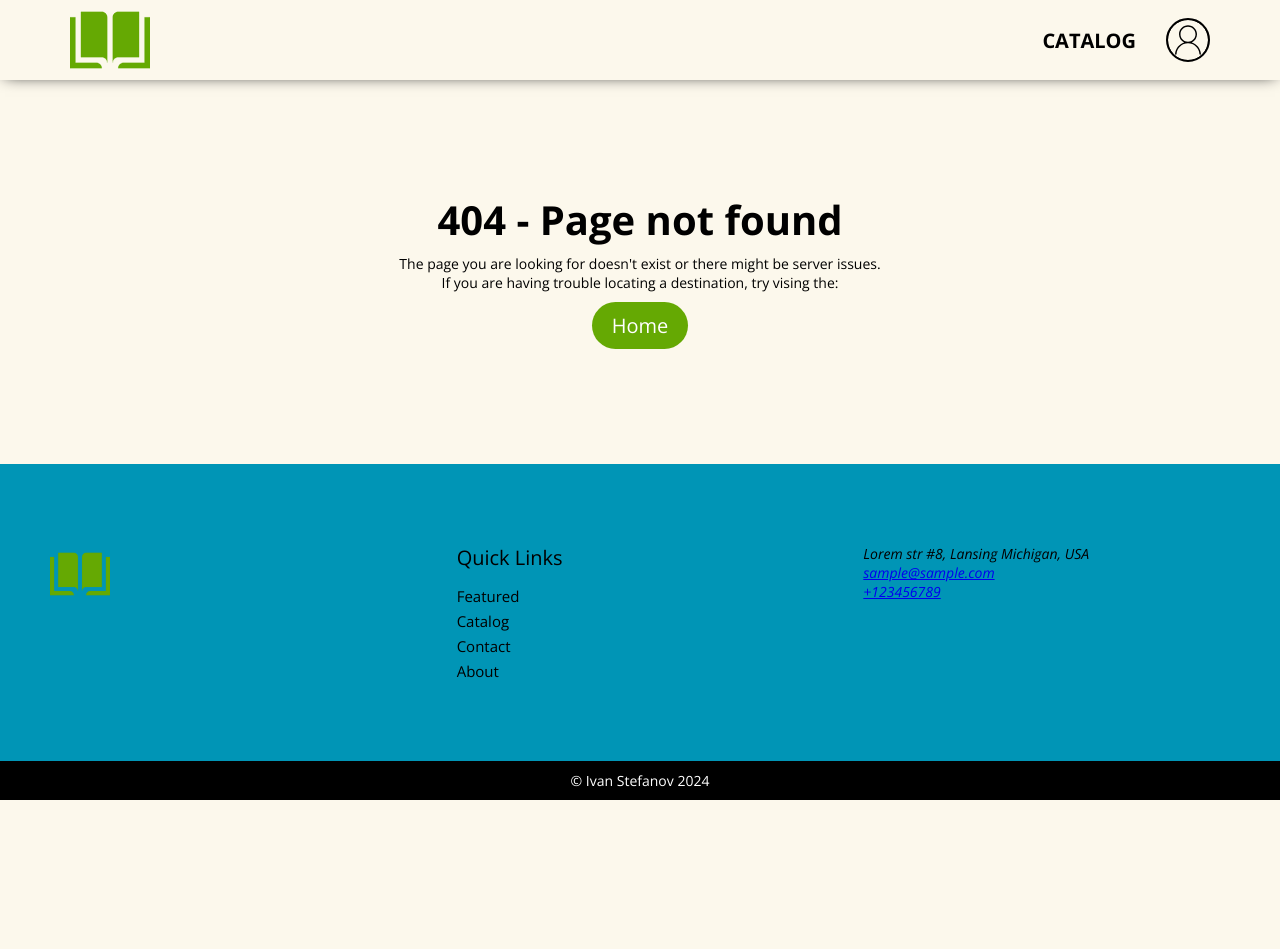
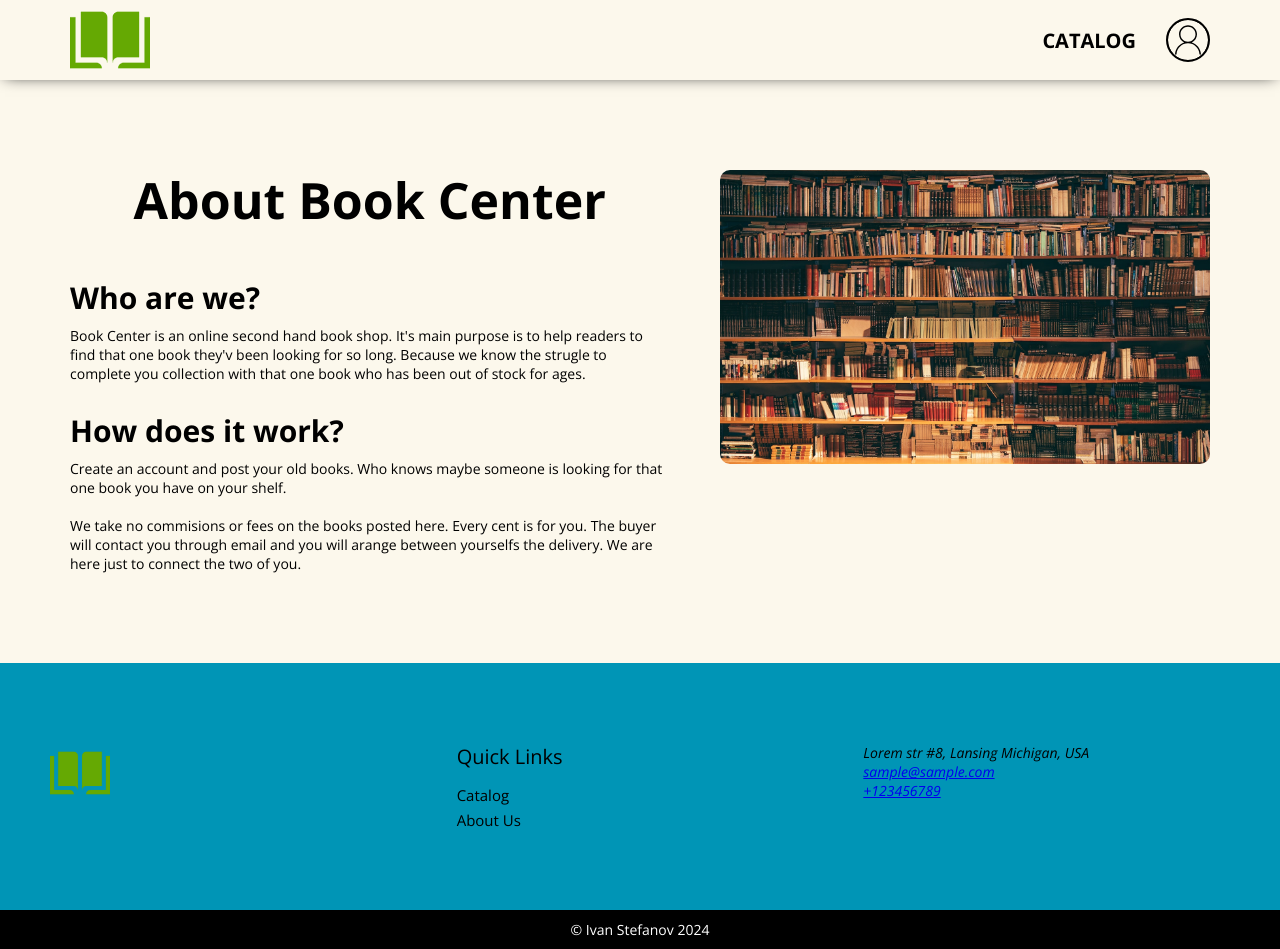
Before and after one commit to IvanRStefanov/book-center-react-project, a React (Vite) app in the folder client/: page /about-us in a window 1280 px wide. Before the commit the page ends 800 px from the top, so only its background shows below. Built offline with nearby package versions, Linux system fonts and the light colour scheme; a web font is replaced by a local one.

Commit message:
Add about us

```diff
--- a/client/src/App.jsx
+++ b/client/src/App.jsx
@@ -17,6 +17,7 @@ import MyReadBooks from './components/my-account/my-read-books/MyReadBooks';
 import BookEdit from './components/book-edit/BookEdit';
 import AuthGuard from './components/guard/AuthGuard';
 import Page404 from './components/page-404/Page404';
+import AboutUs from './components/about-us-page/AboutUs';
 
 const queryClient = new QueryClient({
 	defaultOptions: {
@@ -40,6 +41,7 @@ function App() {
 							<Route path="/" element={<HomePage />} />
 							<Route path="/catalog" element={<CatalogPage />} />
 							<Route path="/catalog/:bookId" element={<BookDetails />} />
+							<Route path='/about-us'element={<AboutUs />} />
 
 							<Route element={<AuthGuard />}>
 								<Route path="/add-new-book" element={<PublishPage />} />
--- /dev/null
+++ b/client/src/components/about-us-page/AboutUs.jsx
@@ -0,0 +1,49 @@
+export default function AboutUs() {
+	return (
+		<div className="section-about-us">
+			<div className="shell">
+				<div className="section__inner">
+					<div className="section__main">
+						<header className="section__head">
+							<h1>
+								About Book Center
+							</h1>
+						</header>
+
+						<div className="section__body">
+							<div className="section__group">
+								<h5>
+									Who are we?
+								</h5>
+
+								<p>
+									Book Center is an online second hand book shop. It's main purpose is to help readers to find that one book they'v been looking for so long. Because we know the strugle to complete you collection with that one book who has been out of stock for ages.
+								</p>
+							</div>
+
+							<div className="section__group">
+								<h5>How does it work?</h5>
+
+								<p>
+									Create an account and post your old books. Who knows maybe someone is looking for that one book you have on your shelf.
+								</p>
+
+								<br></br>
+
+								<p>
+									We take no commisions or fees on the books posted here. Every cent is for you. The buyer will contact you through email and you will arange between yourselfs the delivery. We are here just to connect the two of you.
+								</p>
+							</div>
+						</div>
+					</div>
+
+					<div className="section__media">
+						<div className="section__img image-fit">
+							<img src=".././src/assets/images/book-shelf.jpeg" alt="" />
+						</div>
+					</div>
+				</div>
+			</div>
+		</div>
+	);
+}
--- a/client/src/components/footer/Footer.jsx
+++ b/client/src/components/footer/Footer.jsx
@@ -1,3 +1,5 @@
+import { Link } from "react-router-dom";
+
 export default function Footer() {
     return (
         <footer className="footer">
@@ -6,9 +8,9 @@ export default function Footer() {
                     <div className="footer__cols">
                         <div className="footer__col">
                             <div className="footer__logo">
-                                <a href="#" className="logo logo--footer">
+                                <Link to={'/'} className="logo logo--footer">
                                     <img src="../src/assets/svgs/opened-book.svg" alt=""></img>
-                                </a>
+                                </Link>
                             </div>
                         </div>
 
@@ -19,16 +21,11 @@ export default function Footer() {
                                 <nav className="quick-links-nav">
                                     <ul>
                                         <li>
-                                            <a href="#">Featured</a>
+                                            <Link to="/catalog">Catalog</Link>
                                         </li>
+
                                         <li>
-                                            <a href="#">Catalog</a>
-                                        </li>
-                                        <li>
-                                            <a href="#">Contact</a>
-                                        </li>
-                                        <li>
-                                            <a href="#">About</a>
+                                            <Link to="/about-us">About Us</Link>
                                         </li>
                                     </ul>
                                 </nav>
--- a/client/src/index.scss
+++ b/client/src/index.scss
@@ -2195,8 +2195,46 @@ main {
 			transform: translate(-50%, -50%) rotate(-135deg);
 		}
 	}
-
-
-
-
-}
+}
+
+/* ------------------------------------------------------------ *\
+	Section-about-us
+\* ------------------------------------------------------------ */
+
+.section-about-us {
+	padding: 90px 0;
+
+	.section__inner {
+		display: grid;
+		grid-template-columns: .55fr .45fr;
+		gap: 50px;
+	}
+
+	.section__head {
+		text-align: center;
+	}
+
+	.section__head h1 {
+		font-size: 50px;
+	}
+
+	.section__head + .section__body {
+		margin-top: 50px;
+	}
+
+	.section__group + .section__group {
+		margin-top: 30px;
+	}
+
+	.section__group {
+		h5 + p {
+			margin-top: 10px;
+		}
+	}
+
+	.section__img {
+		width: 100%;
+		aspect-ratio: 1500 / 900;
+		border-radius: 10px;
+	}
+}
```
Also changed, not shown: client/src/components/section-contact/SectionContact.jsx (deleted, +0 -96 lines).
